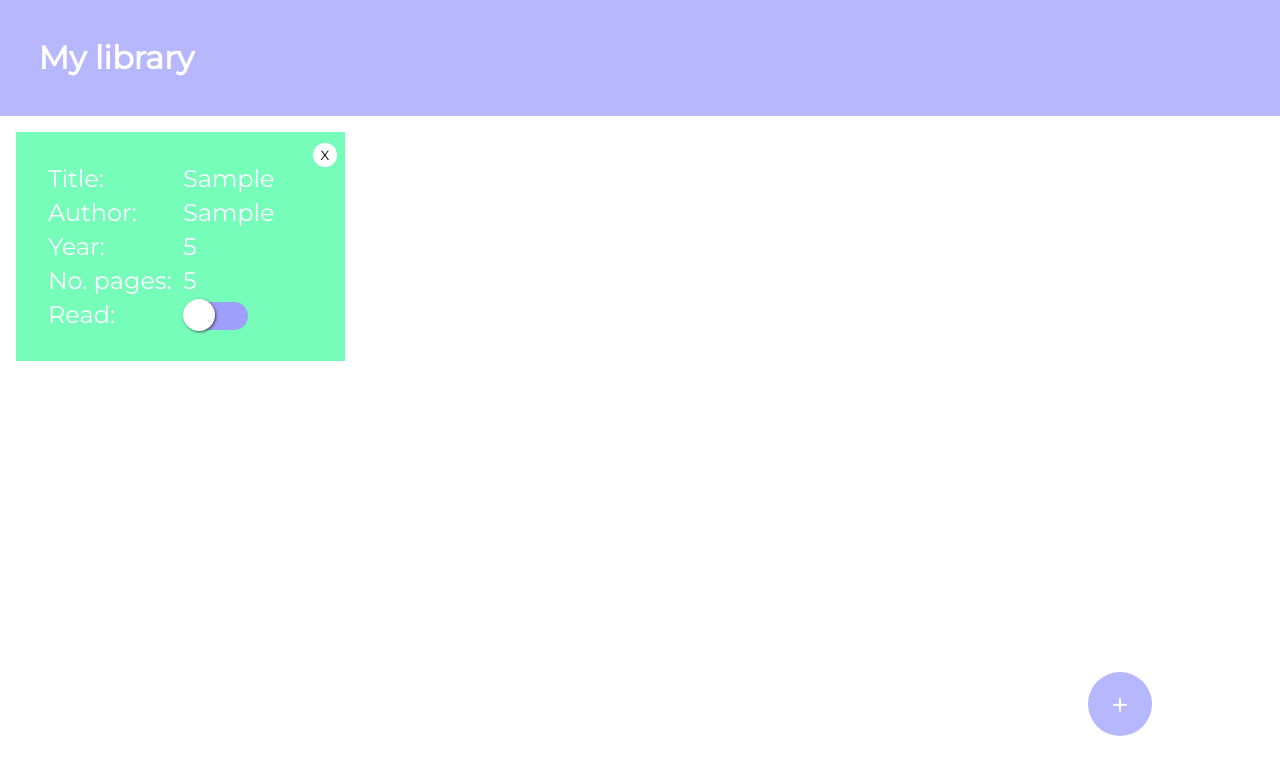
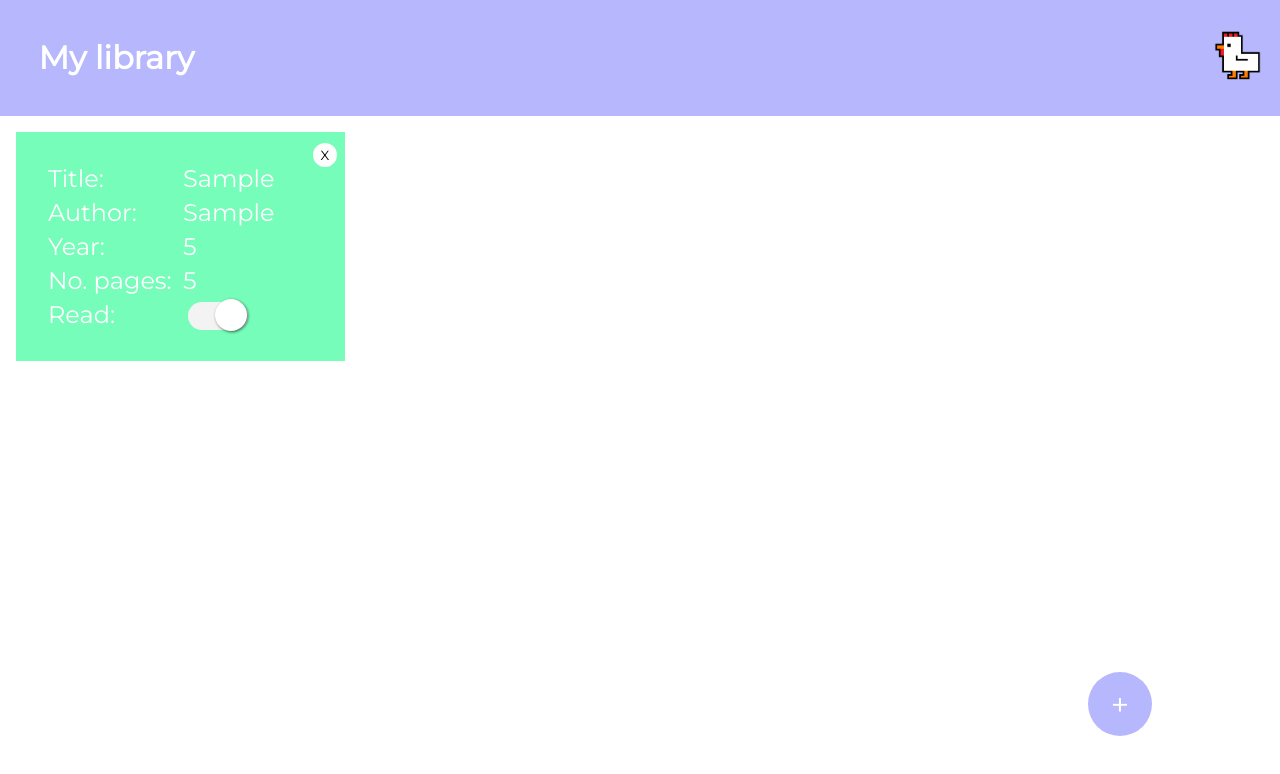
Before and after one commit to dobrqka/library, a plain HTML site: page index.html in a window 1280 px wide. Both pictures are taken after typing "Sample", "Sample", "5", "5" into the empty fields and a click on the button "Add Book". Drawn offline with Linux system fonts and the light colour scheme.

Commit message:
Fix toggle and add logo with link
Added my logo in the header with a link to my GitHub profile.
Fixed a bug where the "read" status upon the book object creation
didn't correspond to how the "read" toggle appeared after the
object creation.

```diff
--- a/index.html
+++ b/index.html
@@ -14,9 +14,14 @@
     <title>Document</title>
   </head>
   <body>
-    <h1>My library</h1>
+    <div class="header">
+      <h1>My library</h1>
+      <a href="https://github.com/dobrqka" target="_blank"
+        ><img src="images/chickin.png" alt="A pixelated chicken head"
+      /></a>
+    </div>
     <div class="main">
-      <form>
+      <form id="zeForm">
         <p>
           <label for="book-name">Title: </label>
           <input type="text" id="book-name" name="book-name" required />
--- a/style.css
+++ b/style.css
@@ -6,10 +6,24 @@
   font-family: "Montserrat", sans-serif;
 }
 
+.header {
+  background-color: rgb(183, 183, 253);
+  display: grid;
+  grid-template-columns: 1fr 1fr;
+}
+
 h1 {
   padding: 3vw;
-  background-color: rgb(183, 183, 253);
   color: white;
+}
+
+a {
+  justify-self: end;
+  align-self: center;
+}
+
+a > img {
+  height: 10vh;
 }
 
 .main {
@@ -34,6 +48,7 @@ form {
   background-color: rgb(226, 226, 250);
   padding: 20px;
   display: grid;
+  z-index: 1;
   /* gap: 0.5rem; */
 }
 
@@ -180,36 +195,33 @@ div > button:active {
   cursor: pointer;
 }
 
-.book-card > input[type="checkbox"]:after {
+.book-card > input[type="checkbox"]:before {
   content: "";
   width: 60px;
   height: 28px;
   display: inline-block;
-  background: rgb(159, 159, 252);
+  background: rgb(243, 243, 243);
   border-radius: 18px;
   clear: both;
 }
 
-/* Contents before checkbox to create toggle handle */
-.book-card > input[type="checkbox"]:before {
+.book-card > input[type="checkbox"]:after {
   content: "";
   width: 32px;
   height: 32px;
   display: block;
   position: absolute;
-  left: 0;
+  left: 32px;
   top: -3px;
   border-radius: 50%;
   background: rgb(255, 255, 255);
   box-shadow: 1px 1px 3px rgba(0, 0, 0, 0.6);
 }
 
-/* Shift the handle to left on check event */
-.book-card > input[type="checkbox"]:checked:before {
-  left: 32px;
+.book-card > input[type="checkbox"]:checked:after {
+  left: 0;
   box-shadow: -1px 1px 3px rgba(0, 0, 0, 0.6);
 }
-/* Background color when toggle button will be active */
-.book-card > input[type="checkbox"]:checked:after {
-  background: rgb(221, 221, 221);
+.book-card > input[type="checkbox"]:checked:before {
+  background: rgb(159, 159, 252);
 }
```
Also changed, not shown: script.js (+0 -45 lines), images/chickin.png (added).
